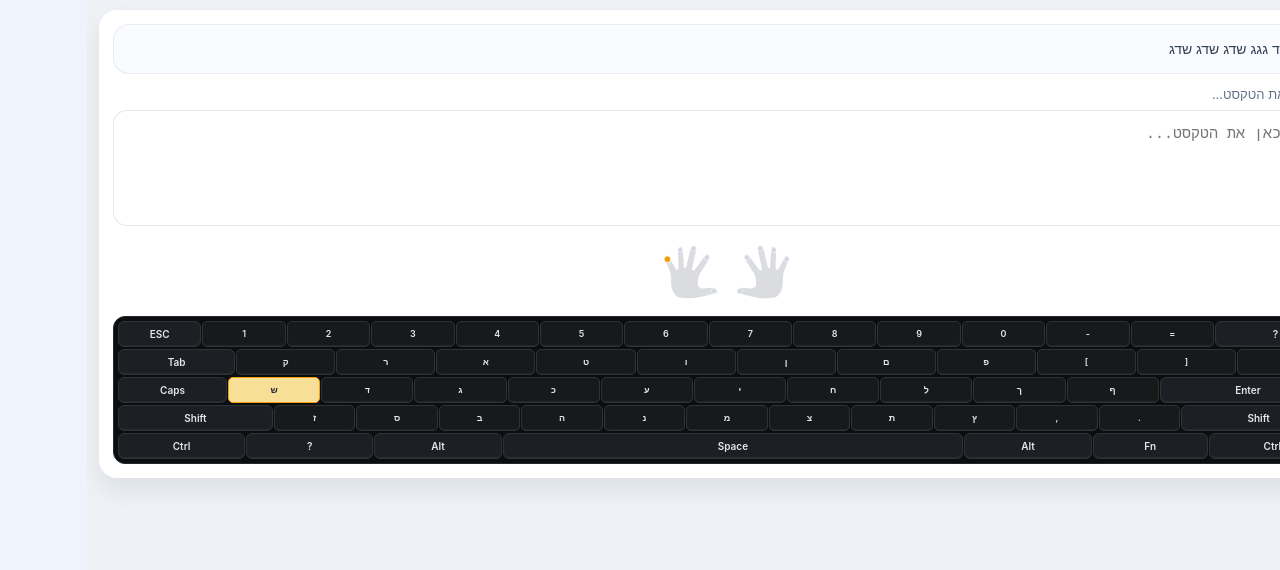
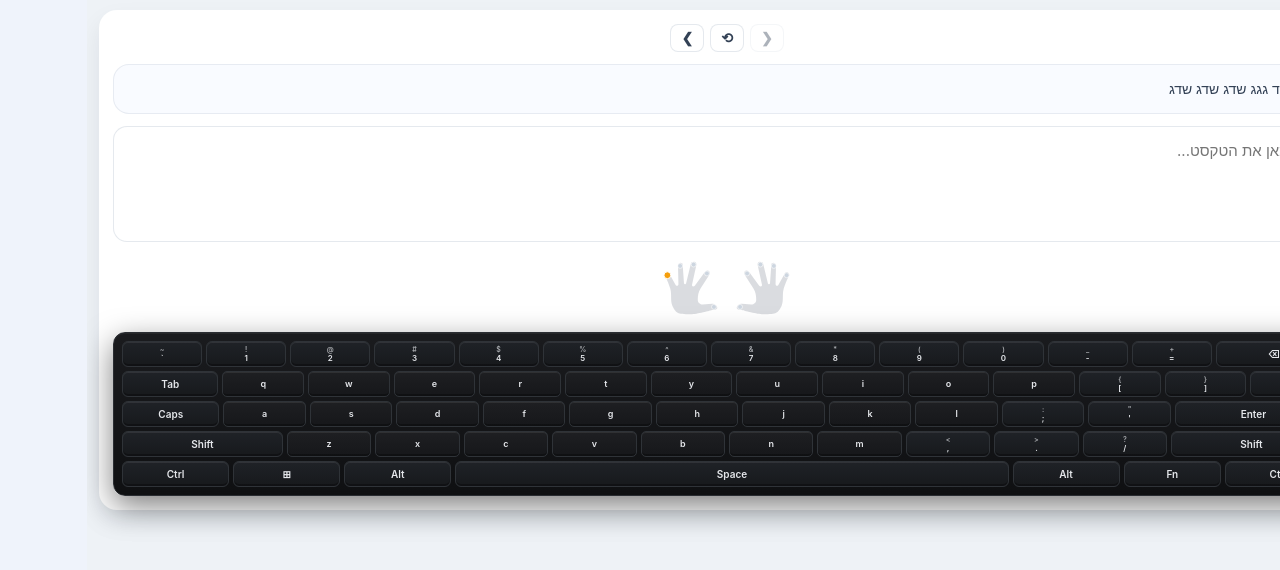
Before and after one commit to KleiKodesh/hebrew-typing-tutor, a Vue app: page / in a window 1280 px wide. Shown: the top 570 px of the page. Built offline with nearby package versions, Linux system fonts and the light colour scheme.

Commit message:
first draft ready

```diff
--- a/src/TypingPage.vue
+++ b/src/TypingPage.vue
@@ -136,10 +136,10 @@ watch(isComplete, (complete) => {
 })
 
 const keyboard = [
-  ['ESC', '1', '2', '3', '4', '5', '6', '7', '8', '9', '0', '-', '=', 'Backspace'],
-  ['Tab', 'ק', 'ר', 'א', 'ט', 'ו', 'ן', 'ם', 'פ', '[', ']', '\\'],
-  ['Caps', 'ש', 'ד', 'ג', 'כ', 'ע', 'י', 'ח', 'ל', 'ך', 'ף', 'Enter'],
-  ['Shift', 'ז', 'ס', 'ב', 'ה', 'נ', 'מ', 'צ', 'ת', 'ץ', ',', '.', 'Shift'],
+  ['ESC', '`~', '1!', '2@', '3#', '4$', '5%', '6^', '7&', '8*', '9(', '0)', '-_', '=+', 'Backspace'],
+  ['Tab', 'ק', 'ו', 'ע', 'פ', 'א', 'ר', 'ש', 'ד', 'ג', 'כ', 'ל', 'ח', '[{', ']}', '"\'', '\\|'],
+  ['Caps', 'ז', 'ס', 'ב', 'ה', 'נ', 'מ', 'צ', 'ת', 'ץ', ';:', '.>', 'Enter'],
+  ['Shift', ',<', 'ש', 'ך', 'ם', 'ן', 'ל', '/?', 'Shift'],
   ['Ctrl', 'Win', 'Alt', 'Space', 'Alt', 'Fn', 'Ctrl']
 ]
 
--- a/src/components/KeyboardDisplay.vue
+++ b/src/components/KeyboardDisplay.vue
@@ -1,10 +1,6 @@
 <template>
   <div class="keyboard">
-    <div
-      class="row"
-      v-for="row in keyboard"
-      :key="row.join('')"
-    >
+    <div class="row" v-for="row in activeKeyboard" :key="row.join('')">
       <div
         class="key"
         :class="keyClasses(k)"
@@ -12,101 +8,157 @@
         v-for="k in row"
         :key="k"
       >
-        {{ displayKey(k) }}
+        <div v-if="isDualKey(k)" class="dual-key-content">
+          <span class="shifted">{{ getShifted(k) }}</span>
+          <span class="unshifted">{{ getUnshifted(k) }}</span>
+        </div>
+        <div v-else class="single-key-content">
+          {{ displayKey(k) }}
+        </div>
       </div>
     </div>
   </div>
 </template>
 
 <script setup lang="ts">
+import { computed, ref, onMounted, onUnmounted } from 'vue'
+
 const props = defineProps<{
-  keyboard: string[][]
   heldKey: string
   nextKey: string
   mistakeKey: string
 }>()
 
-const wideKeys = new Set(['Backspace', 'Tab', 'Caps', 'Enter', 'Shift', 'Ctrl', 'Win', 'Alt', 'Fn', 'Space'])
+// ─── Language detection ───────────────────────────────────────────────────────
+// We can't read the OS input language directly from the browser, but we can
+// infer it precisely from KeyboardEvent.key:
+//
+//   • When the OS is in Hebrew mode, pressing a letter key produces a Hebrew
+//     character (e.g. "ש") — event.key is that Hebrew char.
+//   • When in English mode, the same physical key produces "a" / "A".
+//
+// So we watch every keydown. The moment we see a printable char we know which
+// script is active and update immediately — this fires on the very first
+// character after a language toggle, with no delay.
+//
+// Modifier-only presses (Alt, Shift, Ctrl, Win, CapsLock…) are skipped since
+// they carry no script information.
 
-function normalizeKey(key: string) {
-  if (key === ' ') {
-    return 'Space'
-  }
-  return key
+const hebrewRe = /[\u05b0-\u05ea\ufb1d-\ufb4e]/
+const latinRe  = /^[a-zA-Z]$/
+
+const lang = ref<'en' | 'he'>(
+  navigator.language.startsWith('he') || navigator.language.startsWith('iw')
+    ? 'he' : 'en'
+)
+
+function onKeyDown(e: KeyboardEvent) {
+  if (e.key.length !== 1) return   // skip modifiers, arrows, F-keys, etc.
+  if (hebrewRe.test(e.key)) lang.value = 'he'
+  else if (latinRe.test(e.key))  lang.value = 'en'
+  // digits / symbols are language-neutral — don't change lang
 }
 
+onMounted(()  => window.addEventListener('keydown', onKeyDown, true))
+onUnmounted(() => window.removeEventListener('keydown', onKeyDown, true))
+
+// ─── Layouts ─────────────────────────────────────────────────────────────────
+// Letter keys are single chars — no dual, no paired language.
+// Only symbol/punctuation keys that have two printed faces stay dual.
+
+const keyboardEN: string[][] = [
+  ['`~', '1!', '2@', '3#', '4$', '5%', '6^', '7&', '8*', '9(', '0)', '-_', '=+', 'Backspace'],
+  ['Tab', 'q', 'w', 'e', 'r', 't', 'y', 'u', 'i', 'o', 'p', '[{', ']}', '\\|'],
+  ['Caps', 'a', 's', 'd', 'f', 'g', 'h', 'j', 'k', 'l', ';:', '\'"', 'Enter'],
+  ['Shift', 'z', 'x', 'c', 'v', 'b', 'n', 'm', ',<', '.>', '/?', 'Shift'],
+  ['Ctrl', 'Win', 'Alt', 'Space', 'Alt', 'Fn', 'Ctrl']
+]
+
+const keyboardHE: string[][] = [
+  ['`~', '1!', '2@', '3#', '4$', '5%', '6^', '7&', '8*', '9(', '0)', '-_', '=+', 'Backspace'],
+  ['Tab', '/', 'ׁ', 'ׂ', 'ר', 'א', 'ט', 'ו', 'ן', 'ם', 'פ', '[{', ']}', '\\|'],
+  ['Caps', 'ש', 'ד', 'ג', 'כ', 'ע', 'י', 'ח', 'ל', 'ך', ';:', '\'״', 'Enter'],
+  ['Shift', 'ז', 'ס', 'ב', 'ה', 'נ', 'מ', 'צ', 'ת', 'ץ', '/?', 'Shift'],
+  ['Ctrl', 'Win', 'Alt', 'Space', 'Alt', 'Fn', 'Ctrl']
+]
+
+const activeKeyboard = computed(() =>
+  lang.value === 'he' ? keyboardHE : keyboardEN
+)
+
+// ─── Dual-key detection ───────────────────────────────────────────────────────
+const dualSecondChars = new Set([
+  '~','!','@','#','$','%','^','&','*','(',')',
+  '_','+','{','}','|','"','<','>','?','\\',':','״'
+])
+
+function isDualKey(key: string): boolean {
+  return key.length === 2 && dualSecondChars.has(key.charAt(1))
+}
+
+function getShifted(key: string)   { return key.charAt(1) }
+function getUnshifted(key: string) { return key.charAt(0) }
+
+// ─── Highlight logic ──────────────────────────────────────────────────────────
+const wideKeys = new Set(['Backspace','Tab','Caps','Enter','Shift','Ctrl','Win','Alt','Fn','Space'])
+
+function normalizeKey(key: string) { return key === ' ' ? 'Space' : key }
 function keyMatches(key: string, value: string) {
   return normalizeKey(value) === normalizeKey(key)
 }
 
 function keyClasses(key: string) {
   return {
-    held: keyMatches(key, props.heldKey),
-    next: keyMatches(key, props.nextKey),
+    held:    keyMatches(key, props.heldKey),
+    next:    keyMatches(key, props.nextKey),
     mistake: keyMatches(key, props.mistakeKey),
     special: wideKeys.has(key) || key.length > 1
   }
 }
 
+// ─── Sizing ───────────────────────────────────────────────────────────────────
 const keyUnits: Record<string, number> = {
-  ESC: 1.0,
-  Backspace: 1.5,
-  Tab: 1.2,
-  Caps: 1.2,
-  Enter: 2.0,
-  Shift: 2.0,
-  Ctrl: 1.0,
-  Win: 1.0,
-  Alt: 1.0,
-  Fn: 0.9,
-  Space: 3.8
+  Backspace: 1.5, Tab: 1.2, Caps: 1.2, Enter: 2.0,
+  Shift: 2.0, Ctrl: 1.0, Win: 1.0, Alt: 1.0, Fn: 0.9, Space: 5.5
+}
+
+function keyStyle(key: string) {
+  const units = keyUnits[key] ?? 1
+  return { flex: `${units} 1 0`, minWidth: `${Math.round(16 * units)}px` }
 }
 
 function displayKey(key: string) {
-  if (key === 'Backspace') {
-    return '?'
-  }
-  if (key === 'Win') {
-    return '?'
-  }
+  if (key === 'Backspace') return '⌫'
+  if (key === 'Win') return '⊞'
   return key
-}
-
-function keyStyle(key: string) {
-  const base = 16
-  const units = keyUnits[key] ?? 1
-  const width = `${Math.round(base * units)}px`
-  return { flex: `${units} 1 0`, minWidth: width }
 }
 </script>
 
 <style scoped>
 .keyboard {
   margin-top: 4px;
-  background: #0c0d0f;
-  padding: 4px;
+  background: linear-gradient(to bottom, #1a1b1e, #0f1012);
+  padding: 8px;
   border-radius: 12px;
-  border: 1px solid #24272d;
+  border: 1px solid #2a2d32;
   direction: ltr;
   width: 100%;
   box-sizing: border-box;
+  box-shadow: 0 10px 30px rgba(0,0,0,0.5), inset 0 1px 0 rgba(255,255,255,0.05);
 }
+
 .row {
   display: flex;
   width: 100%;
   justify-content: flex-start;
-  gap: 1px;
-  margin-bottom: 2px;
+  gap: 4px;
+  margin-bottom: 4px;
   flex-wrap: nowrap;
   overflow-x: hidden;
-  padding: 0;
 }
-.row:last-child {
-  margin-bottom: 0;
-}
-.row::-webkit-scrollbar {
-  height: 3px;
-}
+
+.row:last-child { margin-bottom: 0; }
+
 .key {
   position: relative;
   flex: 0 0 auto;
@@ -116,33 +168,64 @@ function keyStyle(key: string) {
   align-items: center;
   justify-content: center;
   border-radius: 5px;
-  background: #18191b;
+  background: linear-gradient(to bottom, #1e1f22, #16171a);
   border: 1px solid #2f3338;
   font-size: 9px;
   font-weight: 600;
   color: #e5e7eb;
-  box-shadow: inset 0 -1px 0 rgba(255,255,255,0.05);
+  box-shadow: inset 0 -2px 0 rgba(0,0,0,0.3), inset 0 1px 0 rgba(255,255,255,0.08);
   padding: 0 3px;
   white-space: nowrap;
+  transition: all 0.1s ease;
 }
+
+.single-key-content {
+  display: flex;
+  align-items: center;
+  justify-content: center;
+  width: 100%;
+  height: 100%;
+}
+
+.dual-key-content {
+  display: flex;
+  flex-direction: column;
+  align-items: center;
+  justify-content: center;
+  width: 100%;
+  height: 100%;
+  gap: 1px;
+  line-height: 1;
+}
+
+.dual-key-content .shifted  { font-size: 7px; opacity: 0.7; }
+.dual-key-content .unshifted { font-size: 8px; }
+
 .key.special {
   border-radius: 6px;
-  background: #1c1f24;
+  background: linear-gradient(to bottom, #1f2227, #17191c);
   font-size: 10px;
+  box-shadow: inset 0 -2px 0 rgba(0,0,0,0.3), inset 0 1px 0 rgba(255,255,255,0.08);
 }
+
 .key.held {
-  background: #0f5fe2;
+  background: linear-gradient(to bottom, #1a6fff, #0f5fe2);
   color: #ffffff;
-  border-color: rgba(15,95,226,0.5);
+  border-color: rgba(15,95,226,0.6);
+  box-shadow: 0 0 12px rgba(15,95,226,0.4), inset 0 1px 0 rgba(255,255,255,0.2);
 }
+
 .key.next {
-  background: #f8df97;
+  background: linear-gradient(to bottom, #fce8b6, #f8df97);
   color: #1f2937;
   border-color: #f59e0b;
+  box-shadow: 0 0 12px rgba(245,158,11,0.3), inset 0 1px 0 rgba(255,255,255,0.3);
 }
+
 .key.mistake {
-  background: #fee2e2;
+  background: linear-gradient(to bottom, #fecaca, #fee2e2);
   color: #991b1b;
   border-color: #ef4444;
+  box-shadow: 0 0 12px rgba(239,68,68,0.3), inset 0 1px 0 rgba(255,255,255,0.2);
 }
 </style>
--- a/src/components/TypingCard.vue
+++ b/src/components/TypingCard.vue
@@ -1,9 +1,38 @@
 <template>
   <section class="typing-card">
+    <div v-if="englishWarning" class="warning-popup">
+      ⚠️ הקלדה באנגלית - עבור לעברית
+    </div>
+
+    <div class="button-row">
+      <button
+        class="nav-button prev-button"
+        :disabled="!canGoPrev"
+        @click="$emit('prev-lesson')"
+        title="שיעור קודם"
+      >
+        ❮
+      </button>
+      <button
+        class="reset-button"
+        @click="$emit('restart-lesson')"
+        title="אפס שיעור"
+      >
+        ⟲
+      </button>
+      <button
+        class="nav-button next-button"
+        :disabled="!canGoNext"
+        @click="$emit('next-lesson')"
+        title="שיעור הבא"
+      >
+        ❯
+      </button>
+    </div>
+
     <div class="sample-preview" dir="rtl" v-html="displayText"></div>
 
     <div class="input-block">
-      <label class="input-label" for="typing-input">הקלד כאן את הטקסט...</label>
       <textarea
         id="typing-input"
         class="fluent-input"
@@ -41,12 +70,24 @@ const props = defineProps<{
   heldKey: string
   nextKey: string
   mistakeKey: string
+  englishWarning: boolean
+  canGoPrev: boolean
+  canGoNext: boolean
 }>()
 
-const emit = defineEmits(['update:modelValue', 'input', 'keydown', 'keyup', 'blur'])
+const emit = defineEmits(['update:modelValue', 'input', 'keydown', 'keyup', 'blur', 'prev-lesson', 'next-lesson', 'restart-lesson', 'english'])
 
 function onInput(e: Event) {
   const value = (e.target as HTMLTextAreaElement).value
+
+  // Check if the last character typed is English
+  if (value.length > props.modelValue.length) {
+    const lastChar = value[value.length - 1]
+    if (/[a-zA-Z]/.test(lastChar)) {
+      emit('english')
+    }
+  }
+
   emit('update:modelValue', value)
   emit('input')
 }
@@ -101,10 +142,6 @@ function onBlur() {
   flex-direction: column;
   gap: 8px;
 }
-.input-label {
-  font-size: 13px;
-  color: #64748b;
-}
 .fluent-input {
   width: 100%;
   min-height: 116px;
@@ -117,9 +154,69 @@ function onBlur() {
   background: #ffffff;
   color: #0f172a;
   outline: none;
+  font-family: inherit;
+}
+.warning-popup {
+  position: fixed;
+  top: 50%;
+  left: 50%;
+  transform: translate(-50%, -50%);
+  background: #fee2e2;
+  color: #991b1b;
+  border: 2px solid #fca5a5;
+  border-radius: 12px;
+  padding: 20px 24px;
+  font-size: 16px;
+  font-weight: 600;
+  text-align: center;
+  box-shadow: 0 8px 32px rgba(0, 0, 0, 0.2);
+  z-index: 1000;
+  animation: popIn 300ms cubic-bezier(0.34, 1.56, 0.64, 1);
+  max-width: 90%;
+}
+@keyframes popIn {
+  from {
+    opacity: 0;
+    transform: translate(-50%, -50%) scale(0.8);
+  }
+  to {
+    opacity: 1;
+    transform: translate(-50%, -50%) scale(1);
+  }
 }
 .fluent-input:focus {
   border-color: rgba(59,130,246,0.45);
   box-shadow: 0 0 0 4px rgba(59,130,246,0.08);
 }
+.button-row {
+  display: flex;
+  gap: 6px;
+  justify-content: center;
+}
+.nav-button,
+.reset-button {
+  padding: 5px 10px;
+  border: 1px solid rgba(148,163,184,0.24);
+  border-radius: 8px;
+  background: #ffffff;
+  color: #334155;
+  font-size: 14px;
+  cursor: pointer;
+  transition: all 200ms ease;
+  font-weight: 600;
+}
+.nav-button:hover:not(:disabled),
+.reset-button:hover {
+  background: #f1f5f9;
+  border-color: rgba(59,130,246,0.5);
+  color: #0f172a;
+}
+.nav-button:active:not(:disabled),
+.reset-button:active {
+  background: #e2e8f0;
+}
+.nav-button:disabled {
+  opacity: 0.4;
+  cursor: not-allowed;
+}
 </style>
```
